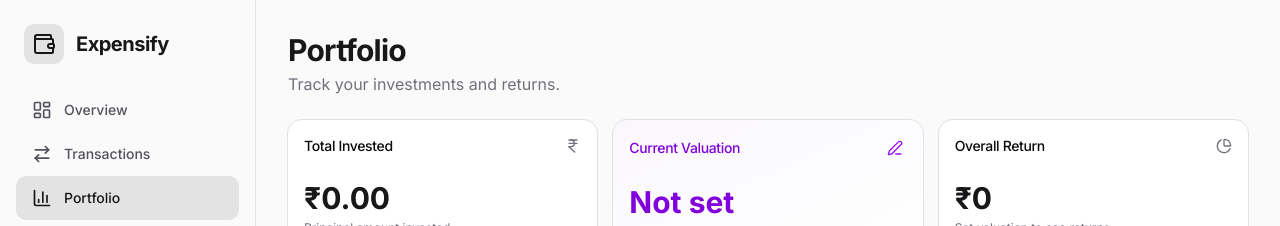
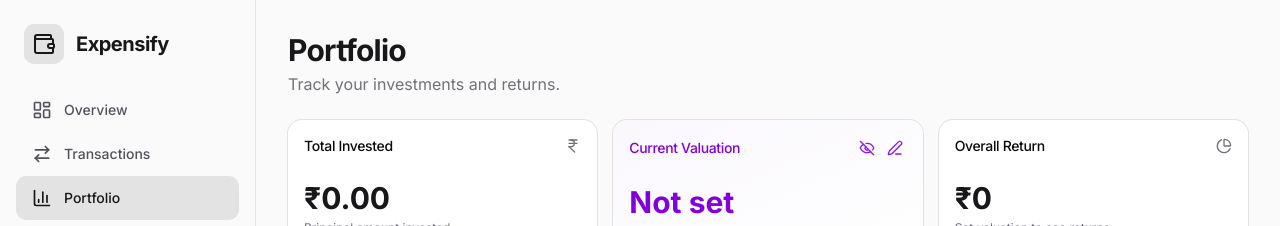
Before and after one commit to Prathik2004/Expense-Tracker, a Next.js app in the folder frontend/: page /portfolio in a window 1280 px wide. Shown: the top 226 px of the page. Built offline with nearby package versions, Linux system fonts and the light colour scheme; no server answers; sample sign-in values are in the browser's storage.

Commit message:
feat(portfolio): add visibility toggle for current valuation

```diff
--- a/frontend/src/app/(dashboard)/portfolio/page.tsx
+++ b/frontend/src/app/(dashboard)/portfolio/page.tsx
@@ -2,7 +2,7 @@
 
 import { useEffect, useState } from "react";
 import api from "@/lib/api";
-import { Loader2, IndianRupee, PieChart, ArrowUpRight, ArrowDownRight, Edit3 } from "lucide-react";
+import { Loader2, IndianRupee, PieChart, ArrowUpRight, ArrowDownRight, Edit3, Eye, EyeOff } from "lucide-react";
 import { Card, CardContent, CardHeader, CardTitle } from '@/components/ui/card';
 import { UpdateValuationModal } from "@/components/dashboard/UpdateValuationModal";
 import { RecentTransactions } from "@/components/dashboard/RecentTransactions";
@@ -13,6 +13,7 @@
     const [investments, setInvestments] = useState<any[]>([]);
     const [isLoading, setIsLoading] = useState(true);
     const [isValuationOpen, setIsValuationOpen] = useState(false);
+    const [isVisible, setIsVisible] = useState(true);
 
     const [holdings, setHoldings] = useState<any[]>([]);
 
@@ -96,6 +97,14 @@
                 <Card className="border-purple-200 dark:border-purple-900/50 bg-gradient-to-br from-purple-50/50 to-white dark:from-purple-950/20 dark:to-zinc-950">
                     <CardHeader className="flex flex-row items-center justify-between space-y-0 pb-2">
                         <CardTitle className="text-sm font-medium tracking-tight text-purple-700 dark:text-purple-400">Current Valuation</CardTitle>
+                        <div className="flex items-center space-x-1">
+                            <button
+                                onClick={() => setIsVisible(!isVisible)}
+                                className="p-1 hover:bg-purple-100 dark:hover:bg-purple-900/50 rounded-md text-purple-600 dark:text-purple-400 transition-colors"
+                                title={isVisible ? "Hide Valuation" : "Show Valuation"}
+                            >
+                                {isVisible ? <EyeOff className="h-4 w-4" /> : <Eye className="h-4 w-4" />}
+                            </button>
                             <button
                                 onClick={() => setIsValuationOpen(true)}
                                 className="p-1 hover:bg-purple-100 dark:hover:bg-purple-900/50 rounded-md text-purple-600 dark:text-purple-400 transition-colors"
@@ -103,10 +112,11 @@
                             >
                                 <Edit3 className="h-4 w-4" />
                             </button>
+                        </div>
                     </CardHeader>
                     <CardContent>
                         <div className="text-3xl font-bold text-purple-700 dark:text-purple-400">
-                            {hasValuation ? formatCurrency(portfolioValue) : 'Not set'}
+                            {hasValuation ? (isVisible ? formatCurrency(portfolioValue) : '••••••') : 'Not set'}
                         </div>
                         <p className="text-xs text-purple-600/70 dark:text-purple-400/70 mt-1">
                             Based on manual updates
```
Lines whose indentation alone changed are shown as unchanged.
